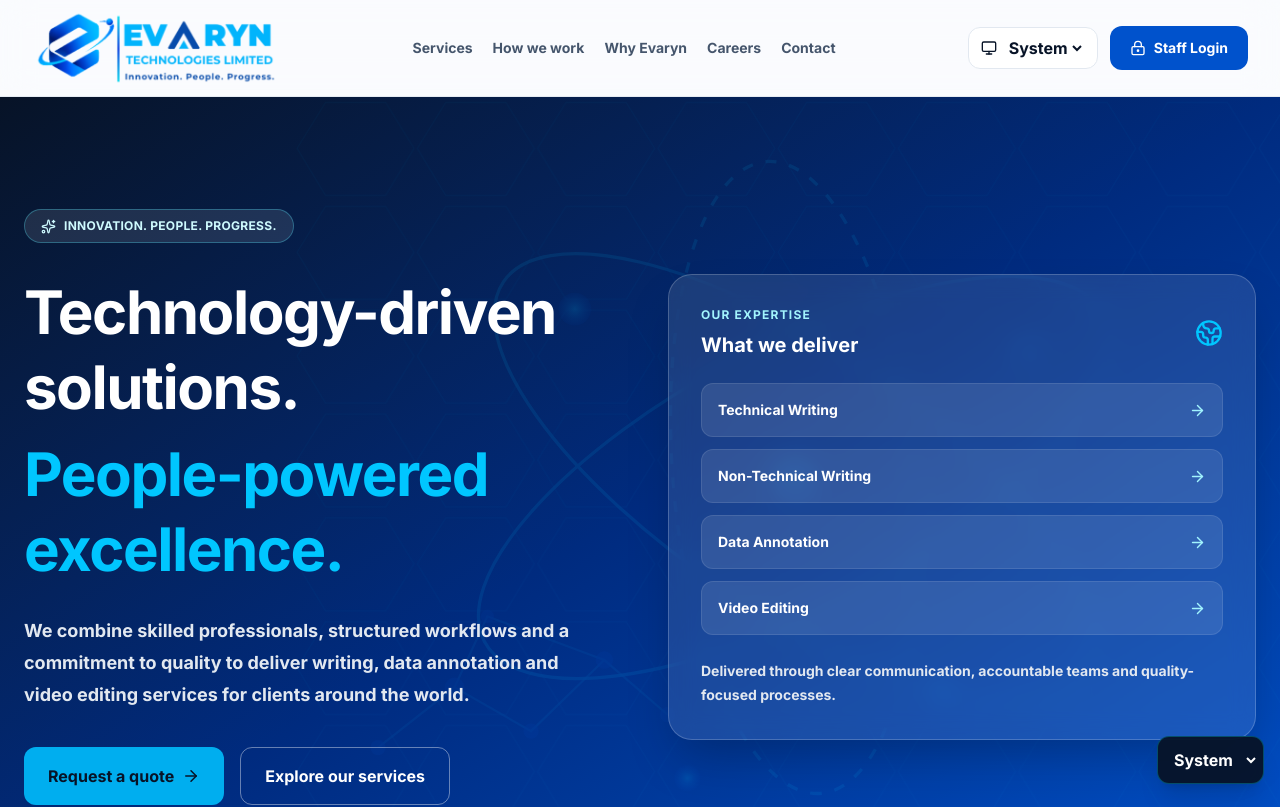
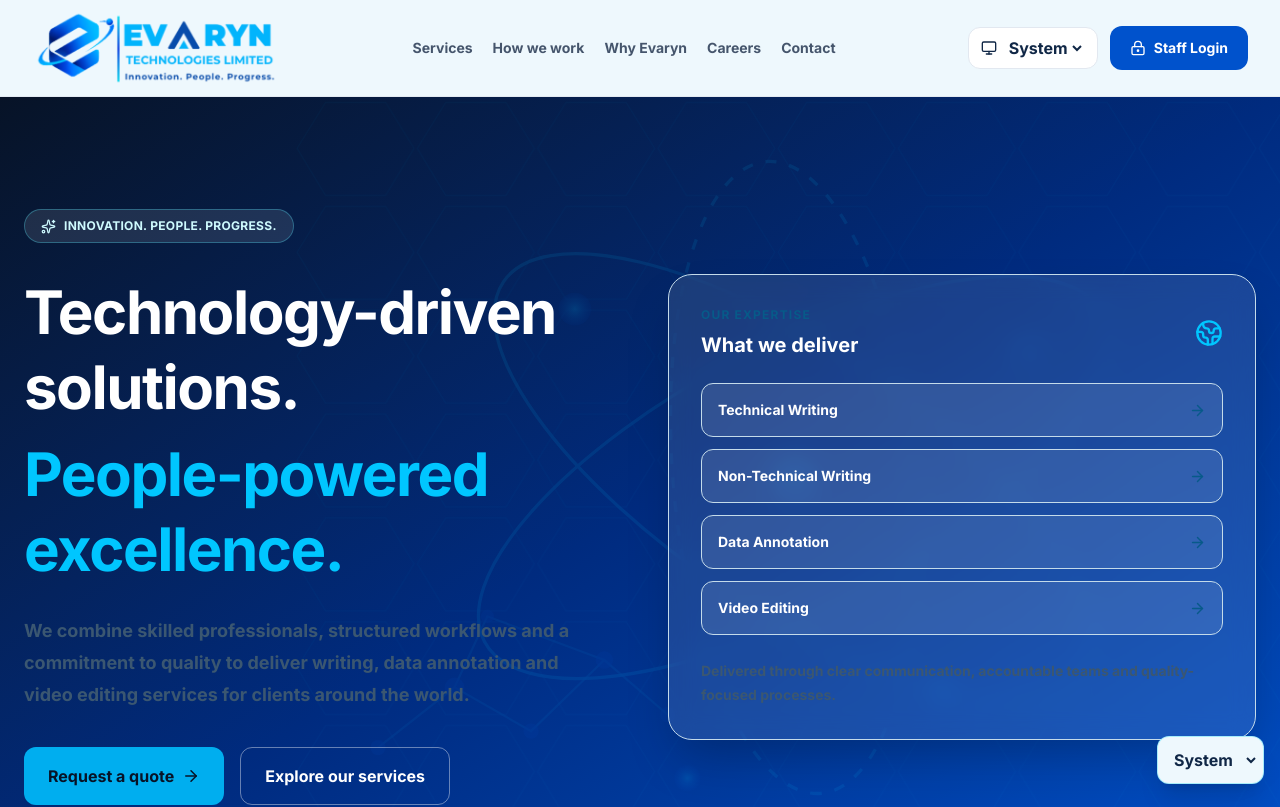
Before and after one commit to evaryntechnologies/evaryn-technologies, a Next.js app: page / in a window 1280 px wide. Shown: the top 807 px of the page. Built offline with nearby package versions, Linux system fonts and the light colour scheme.

Commit message:
Unify employee welcome headings and improve Evaryn light mode contrast

```diff
--- a/app/globals.css
+++ b/app/globals.css
@@ -83,3 +83,26 @@ html:not(.dark) .bg-\[\#071327\] { background-color:#eaf8ff !important; color:#1
 html:not(.dark) .bg-\[\#101F39\] { background-color:#ffffff !important; color:#102746; border-color:#c4e1f2; }
 html:not(.dark) main.text-white { color:#102746 !important; }
 html:not(.dark) .text-slate-300,html:not(.dark) .text-slate-400 { color:#395574 !important; }
+
+/* EVARYN ACCESSIBLE LIGHT PORTAL â€” scoped; no dark-mode or grid/stretch changes. */
+html:not(.dark) body:has(a[href="/portal/task-hub"]) .bg-\[\#101F39\],
+html:not(.dark) body:has(a[href="/portal/task-hub"]) .bg-\[\#071327\] {
+  background-color: #ffffff !important;
+  color: #102746;
+  border-color: #c4e1f2;
+}
+html:not(.dark) [class*="bg-[#101F39]"] {background-color:#fff!important;color:#102746;}
+html:not(.dark) [class*="bg-[#071327]"] {background-color:#eef8fd!important;color:#102746;}
+html:not(.dark) .text-slate-200,
+html:not(.dark) .text-slate-300,
+html:not(.dark) .text-slate-400 {color:#3b5771!important;}
+html:not(.dark) .text-cyan-200,
+html:not(.dark) .text-cyan-300,
+html:not(.dark) .text-cyan-400 {color:#075a89!important;}
+html:not(.dark) .border-white\/10,
+html:not(.dark) .border-white\/15,
+html:not(.dark) .border-white\/20 {border-color:#c4dbea!important;}
+/* Keep white text on branded action buttons, not on pale card surfaces. */
+html:not(.dark) .bg-\[\#0052CC\],html:not(.dark) .bg-blue-600 {color:#fff!important;}
+html:not(.dark) input,html:not(.dark) select,html:not(.dark) textarea {color:#102746;}
+html:not(.dark) input::placeholder,html:not(.dark) textarea::placeholder {color:#58718a;}
--- a/app/portal/admin/page.tsx
+++ b/app/portal/admin/page.tsx
@@ -54,14 +54,9 @@ async function AdminContent() {
       <Link href="/portal"><Image src="/brand/evaryn-full-trimmed.png" alt="Evaryn Technologies Limited" width={240} height={74} className="mb-5 h-auto max-h-28 w-auto max-w-[75vw] object-contain" /></Link>
       <header className="flex flex-wrap items-start justify-between gap-5 border-b border-white/10 pb-7">
         <div>
-          <p className="text-xs font-bold uppercase tracking-[0.2em] text-cyan-300">
-            EVARYN TECHNOLOGIES LIMITED
-          </p>
 
-          <h1 className="mt-4 text-3xl font-bold tracking-tight sm:text-4xl">
-            Administration
-          </h1>
-          <p className="mt-3 text-lg font-semibold text-cyan-200">Welcome back, {employee.firstName}</p>
+
+          <h1 className="mt-2 text-3xl font-bold tracking-tight sm:text-4xl">Welcome back, {employee.firstName}</h1>
 
           <p className="mt-3 text-sm leading-6 text-slate-300">
             Manage your workforce, tasks, and business operations.
--- a/app/portal/qa/page.tsx
+++ b/app/portal/qa/page.tsx
@@ -32,14 +32,9 @@ async function QAContent() {
     <div className="w-full max-w-none">
       <div className="flex flex-wrap items-start justify-between gap-4">
         <div>
-          <p className="text-xs font-bold tracking-widest text-cyan-300">
-            EVARYN TECHNOLOGIES LIMITED
-          </p>
 
-          <h1 className="mt-4 text-3xl font-bold">
-            Quality Assurance
-          </h1>
-          <p className="mt-3 text-lg font-semibold text-cyan-200">Welcome back, {user.firstName}</p>
+
+          <h1 className="mt-2 text-3xl font-bold tracking-tight sm:text-4xl">Welcome back, {user.firstName}</h1>
 
           <p className="mt-3 text-sm leading-7 text-slate-300">
             Monitor submissions, conduct final quality checks,
--- a/app/portal/reviewer/page.tsx
+++ b/app/portal/reviewer/page.tsx
@@ -71,14 +71,9 @@ async function ReviewerContent() {
       <nav aria-label="Workspace navigation" className="mb-5 flex flex-wrap gap-3"><Link href="/portal/notifications" className="rounded-lg border border-white/20 px-4 py-2 text-cyan-300">Notifications</Link><Link href="/portal/task-hub" className="rounded-lg bg-[#0052CC] px-4 py-2 text-white">Task Hub</Link><Link href="/portal/reviewer/queue" className="rounded-lg border border-white/20 px-4 py-2 text-cyan-300">My Queue</Link></nav>
       <div className="flex flex-wrap items-start justify-between gap-4">
         <header>
-          <p className="text-xs font-bold tracking-widest text-cyan-300">
-            EVARYN TECHNOLOGIES LIMITED
-          </p>
 
-          <h1 className="mt-4 text-3xl font-bold tracking-tight sm:text-4xl">
-            Reviewer Dashboard
-          </h1>
-          <p className="mt-3 text-lg font-semibold text-cyan-200">Welcome back, {user.firstName}</p>
+
+          <h1 className="mt-2 text-3xl font-bold tracking-tight sm:text-4xl">Welcome back, {user.firstName}</h1>
 
           <p className="mt-3 max-w-2xl text-sm leading-7 text-slate-300">
             Monitor submitted work, assess quality, provide
--- a/app/portal/tasker/page.tsx
+++ b/app/portal/tasker/page.tsx
@@ -84,9 +84,7 @@ async function TaskerContent() {
     <>
       {/* Workspace heading */}
       <div className="mb-8">
-        <p className="text-sm font-semibold tracking-widest text-cyan-300">
-          TASKER WORKSPACE
-        </p>
+
 
         <h1 className="mt-3 text-3xl font-bold">
           Welcome back, {user.firstName}
```
